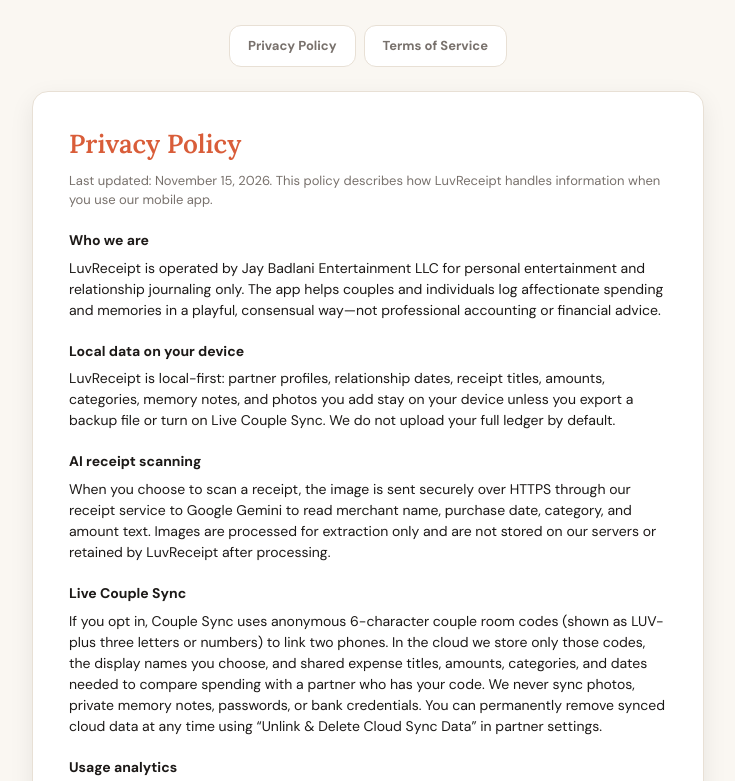
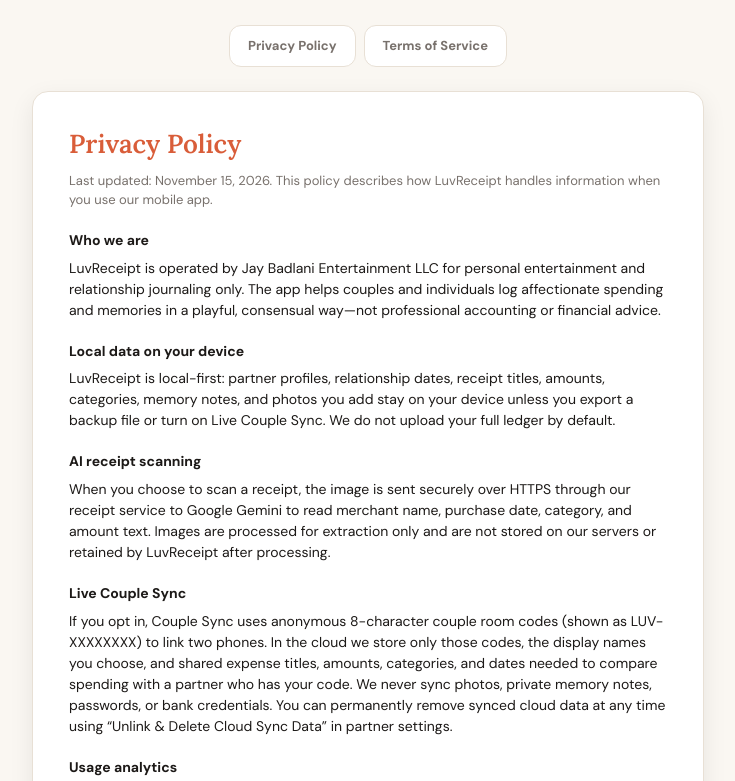
Before and after one commit to jaybadlanicomedy-jpg/luvreceipt-legal, a plain HTML site: page index.html in a window 1280 px wide. Shown: the part 168-949 px from the top of the page, without its empty margins (272-1007 px from the left). Drawn offline with Linux system fonts and the light colour scheme.

Commit message:
updated legal stuff to reflect 8 digit code

```diff
--- a/index.html
+++ b/index.html
@@ -248,8 +248,8 @@
 
           <h3>Live Couple Sync</h3>
           <p>
-            If you opt in, Couple Sync uses anonymous 6-character couple room codes (shown as LUV- plus
-            three letters or numbers) to link two phones. In the cloud we store only those codes, the
+            If you opt in, Couple Sync uses anonymous 8-character couple room codes (shown as
+            LUV-XXXXXXXX) to link two phones. In the cloud we store only those codes, the
             display names you choose, and shared expense titles, amounts, categories, and dates needed to
             compare spending with a partner who has your code. We never sync photos, private memory
             notes, passwords, or bank credentials. You can permanently remove synced cloud data at any
```
